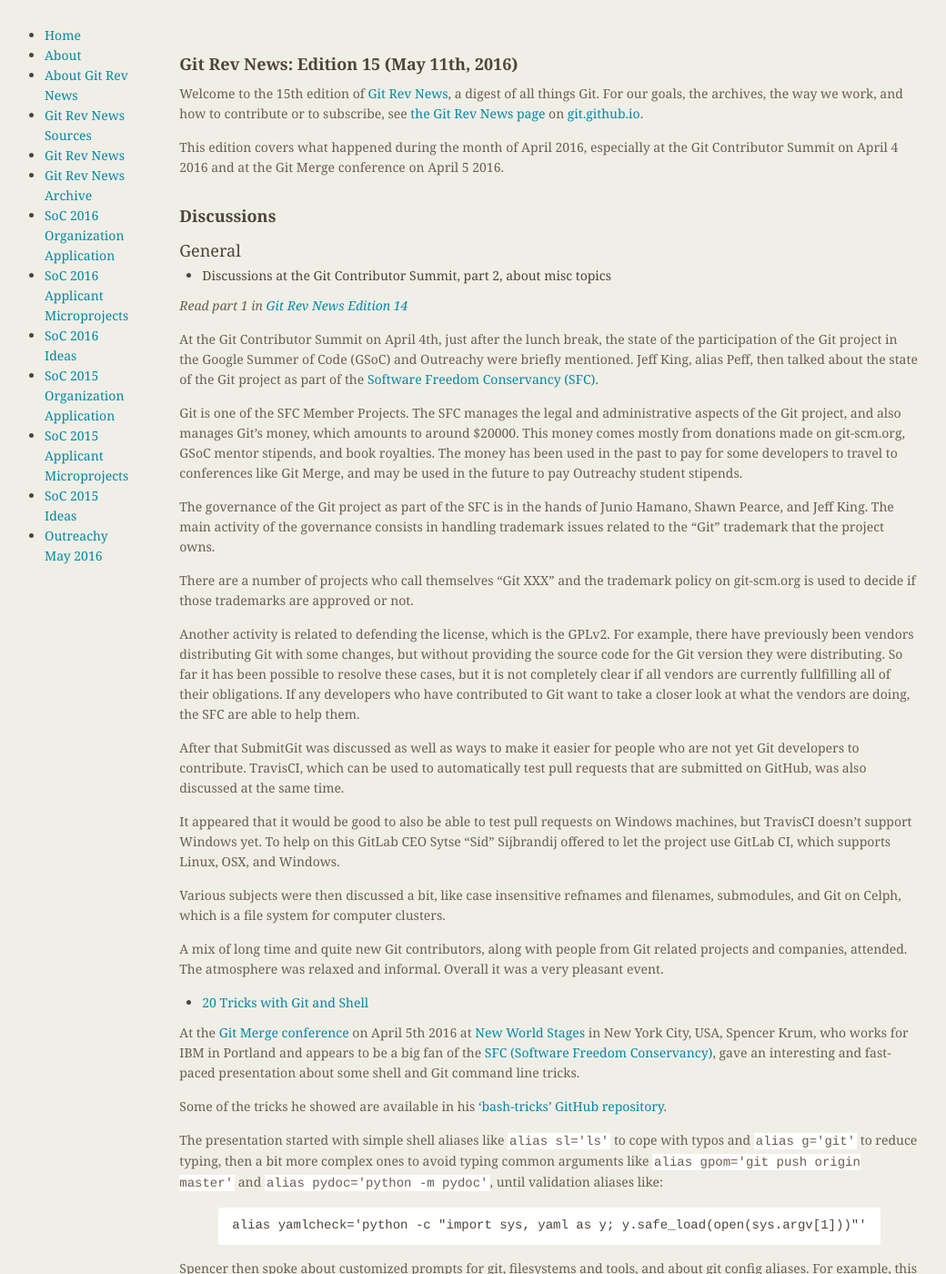
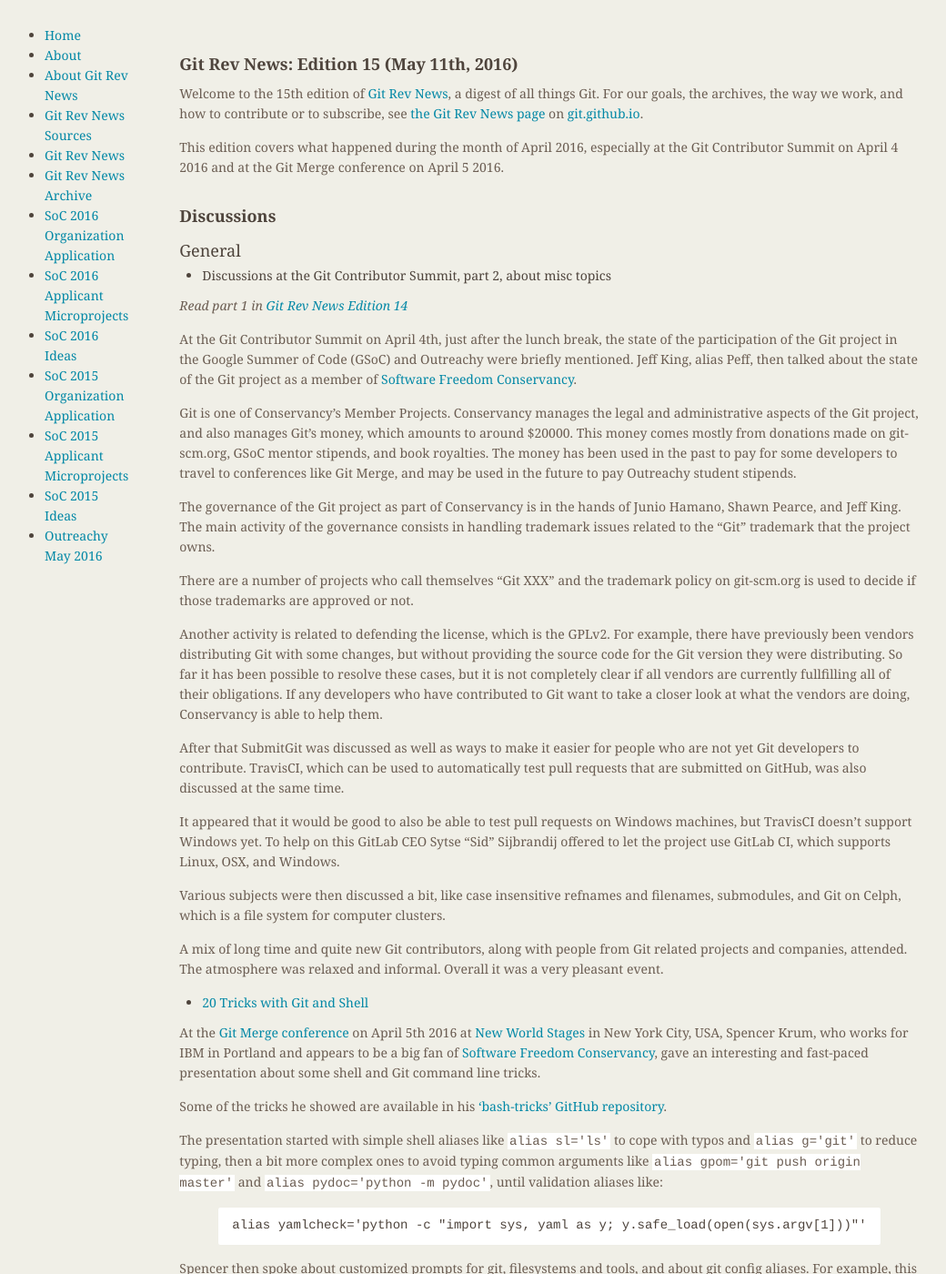
Before and after one commit to git/git.github.io, a Jekyll site: the page built from rev_news/drafts/edition-15.md, in a window 1280 px wide and 1400 px high. Shown: the whole window at 91% size, without its empty margins (174-1214 px from the left). Built offline with Jekyll 4.4.1, drawn with Linux system fonts in a browser that asks for light colours.

Commit message:
Use Software Freedom Conservancy style guide
As per peff's suggestion, use Conservancy's style guide when discussing them.

The style guide is as follows:

* Please do not add a "the" in front of "Software Freedom Conservancy" or "Conservancy" in any written context. We've admittedly used a "the" intermittently in the past, but we'd like to be consistent going forward. So, instead of "Project X is a member of the Conservancy," just say "Project X is a member of Conservancy."

* Please use "Conservancy" as the abbreviation for "Software Freedom Conservancy." We're discontinuing the use of the acronym "SFC," and we ask your help in doing the same.

```diff
--- a/rev_news/drafts/edition-15.md
+++ b/rev_news/drafts/edition-15.md
@@ -28,10 +28,10 @@
 At the Git Contributor Summit on April 4th, just after the lunch
 break, the state of the participation of the Git project in the Google
 Summer of Code (GSoC) and Outreachy were briefly mentioned. Jeff King,
-alias Peff, then talked about the state of the Git project as part of
-the [Software Freedom Conservancy (SFC)](https://sfconservancy.org/).
+alias Peff, then talked about the state of the Git project as a member of
+[Software Freedom Conservancy](https://sfconservancy.org/).
 
-Git is one of the SFC Member Projects. The SFC manages the legal and
+Git is one of Conservancy's Member Projects. Conservancy manages the legal and
 administrative aspects of the Git project, and also manages Git's
 money, which amounts to around $20000. This money comes mostly from
 donations made on git-scm.org, GSoC mentor stipends, and book
@@ -39,7 +39,7 @@
 developers to travel to conferences like Git Merge, and may be used in
 the future to pay Outreachy student stipends.
 
-The governance of the Git project as part of the SFC is in the hands
+The governance of the Git project as part of Conservancy is in the hands
 of Junio Hamano, Shawn Pearce, and Jeff King. The main activity of the
 governance consists in handling trademark issues related to the "Git"
 trademark that the project owns.
@@ -54,7 +54,7 @@
 were distributing. So far it has been possible to resolve these cases, but
 it is not completely clear if all vendors are currently fullfilling all of
 their obligations. If any developers who have contributed to Git
-want to take a closer look at what the vendors are doing, the SFC are
+want to take a closer look at what the vendors are doing, Conservancy is
 able to help them.
 
 After that SubmitGit was discussed as well as ways to make it easier
@@ -80,8 +80,8 @@
 At the [Git Merge conference](http://git-merge.com/) on April 5th 2016
 at [New World Stages](http://newworldstages.com/) in New York City,
 USA, Spencer Krum, who works for IBM in Portland and appears to be a
-big fan of the
-[SFC (Software Freedom Conservancy)](https://sfconservancy.org/), gave
+big fan of
+[Software Freedom Conservancy](https://sfconservancy.org/), gave
 an interesting and fast-paced presentation about some shell and Git
 command line tricks.
 
```
